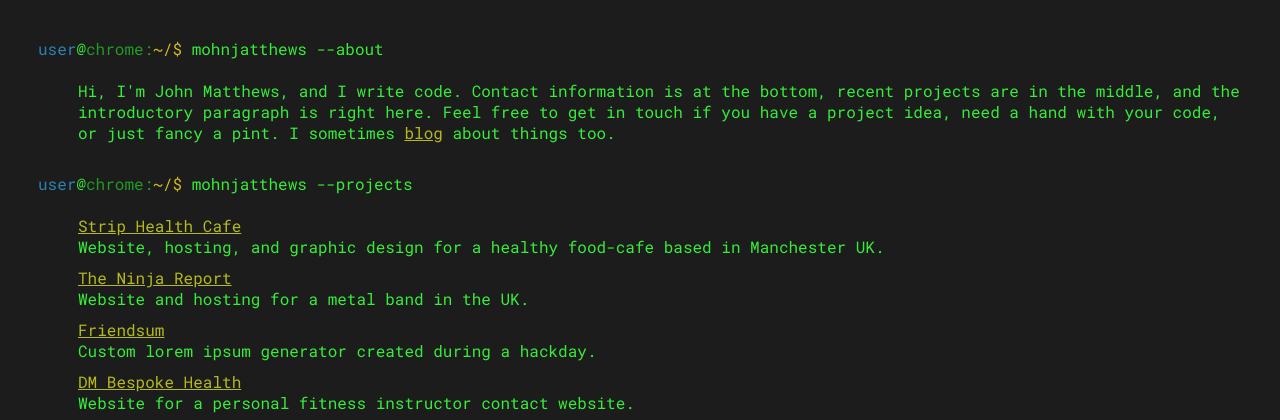
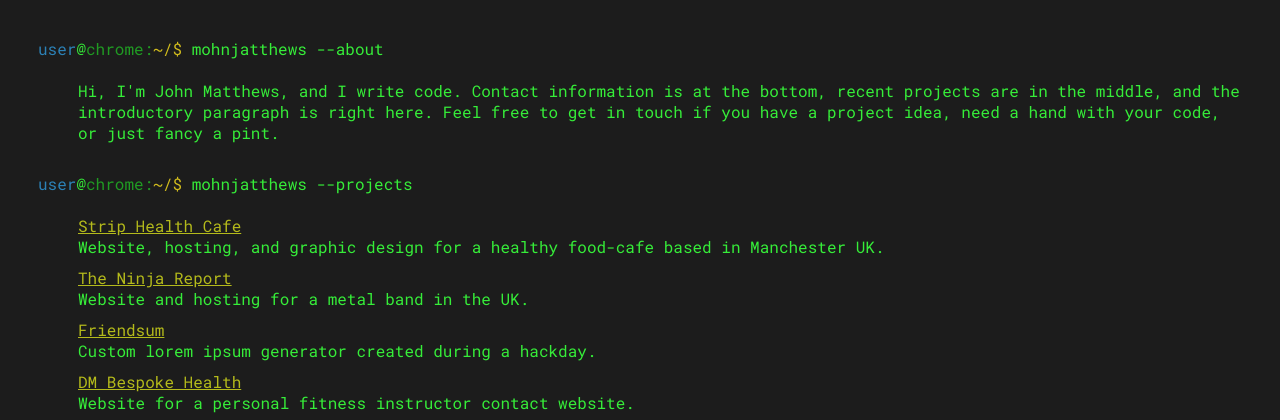
Before and after one commit to johnnymatthews/blue-terminal-website, a PHP site: page / in a window 1280 px wide. Shown: the top 420 px of the page. Run offline with PHP 8.4, Linux system fonts and the light colour scheme.

Commit message:
Removed blog link.

```diff
--- a/index.php
+++ b/index.php
@@ -31,7 +31,7 @@
  		<p><span class="console-user">user</span>@<span class="console-os"><?= $browser ?>:</span><span class="console-pwd">~/$</span> mohnjatthews --about</p>
  		<br>
  		<header>
- 			<p class="single-tab">Hi, I'm John Matthews, and I write code. Contact information is at the bottom, recent projects are in the middle, and the introductory paragraph is right here. Feel free to get in touch if you have a project idea, need a hand with your code, or just fancy a pint. I sometimes <a href="/blog">blog</a> about things too.</p>
+ 			<p class="single-tab">Hi, I'm John Matthews, and I write code. Contact information is at the bottom, recent projects are in the middle, and the introductory paragraph is right here. Feel free to get in touch if you have a project idea, need a hand with your code, or just fancy a pint.</p>
  		</header>
   	</section>
 	<section name="projects" class="projects">
```
